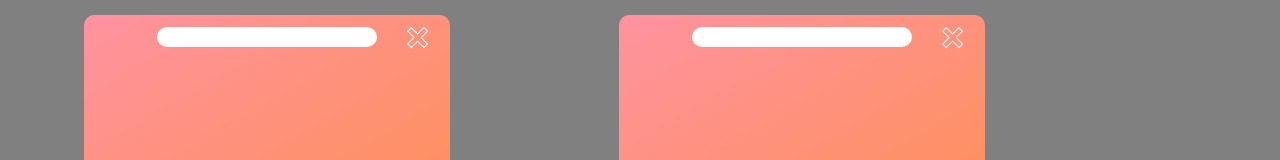
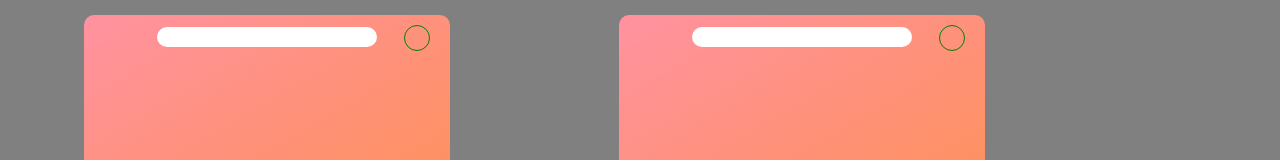
Before and after one commit to tpszhao/github-user-comparison, a React (Create React App) app: page / in a window 1280 px wide. Shown: the top 160 px of the page. Built offline with nearby package versions, Linux system fonts and the light colour scheme.

Commit message:
initial commit

```diff
--- a/src/components/CloseButton.js
+++ b/src/components/CloseButton.js
@@ -2,16 +2,9 @@ import React from 'react'
 import styles from './CloseButton.module.css'
 
 export default function CloseButton({style={},onClick=null}) {
-    const {background,top,bottom,left,right,center,transform} = styles;
+    const {background} = styles;
     return (
         <div className={background} onClick={onClick} style={style}>
-            <div className={transform}>
-                <div className={top}></div>
-                <div className={bottom}></div>
-                <div className={center}></div>
-                <div className={right}></div>
-                <div className={left}></div>
-            </div>
         </div>
     )
 }
--- a/src/components/CloseButton.module.css
+++ b/src/components/CloseButton.module.css
@@ -3,6 +3,8 @@
     width: 24px;
     height: 24px;
     position:absolute;
+    border-radius: 50%;
+    border: 1px solid green;
     --color: transparent;
 }
 
```
